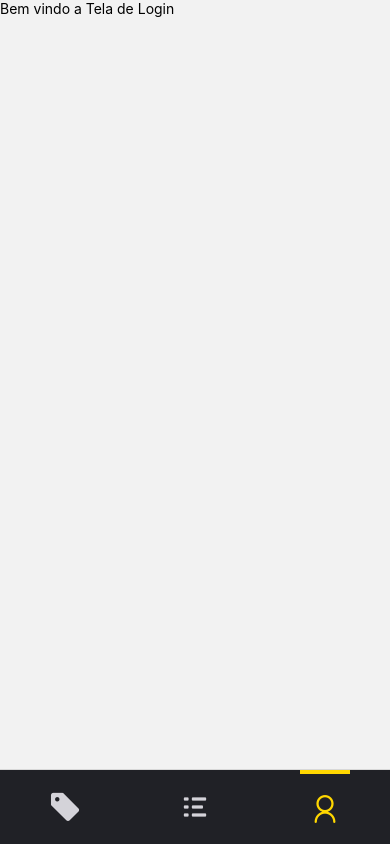
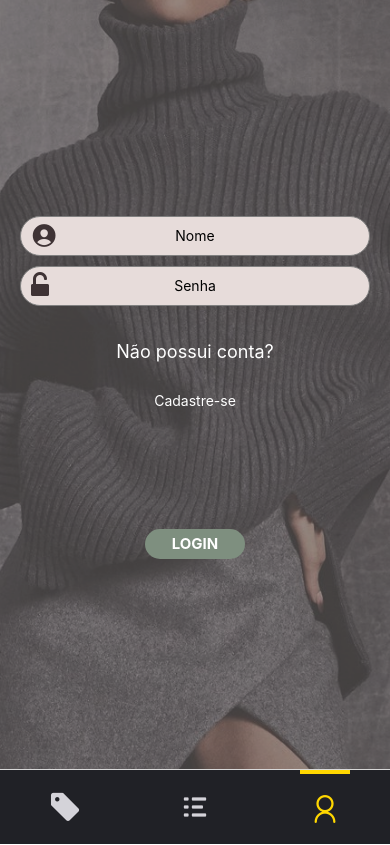
Before and after one commit to lucastere10/react-native-grupo6-trabalho-final, a React Native app: screen /Login in a window 390 px wide. Built offline with nearby package versions, Linux system fonts and the light colour scheme.

Commit message:
ADD: pagina de login

```diff
--- a/package.json
+++ b/package.json
@@ -18,7 +18,10 @@
     "react": "18.2.0",
     "react-native": "0.72.6",
     "react-native-paper": "^5.11.1",
-    "typescript": "^5.1.3"
+    "typescript": "^5.1.3",
+    "react-native-web": "~0.19.6",
+    "react-dom": "18.2.0",
+    "@expo/webpack-config": "^19.0.0"
   },
   "devDependencies": {
     "@babel/core": "^7.20.0"
--- a/src/screen/Login/index.tsx
+++ b/src/screen/Login/index.tsx
@@ -1,9 +1,48 @@
-import { View,Text } from "react-native"
+import React, { useState } from 'react';
+import { View, TextInput, TouchableOpacity, ImageBackground, Text } from 'react-native';
+import styles from './style';
+import { Ionicons, FontAwesome } from '@expo/vector-icons';
 
 export const Login = () => {
-  return(
-    <View>
-        <Text>Bem vindo a Tela de Login</Text>
-    </View>
-  )
-}
+  const [username, setUsername] = useState('');
+  const [password, setPassword] = useState('');
+
+  return (
+    <ImageBackground source={require('../../assets/loginBackground.png')} style={styles.backgroundImage}>
+      <View style={styles.container}>
+
+       <View style={styles.input}>
+       <Ionicons style={styles.icon}   name="person-circle" size={28} color="#3F3335"  />
+        <TextInput
+          style={{textAlign: 'center', width: '100%', paddingLeft: 30, paddingRight:30}}
+          placeholder="Nome"
+          value={username}
+          onChangeText={(text) => setUsername(text)}
+        /> <View></View>
+        </View>
+
+        <View style={styles.input}>
+        <FontAwesome style={styles.icon} name="unlock-alt" size={28} color="#3F3335" />
+        <TextInput
+          style={{textAlign: 'center', width: '100%', paddingLeft: 30, paddingRight:30 }}
+          placeholder="Senha"
+          secureTextEntry
+          value={password}
+          onChangeText={(text) => setPassword(text)}
+        /><View></View>
+        </View>
+
+        <View>
+          <Text style={styles.Letras} > Não possui conta? </Text>
+          <TouchableOpacity onPress={() => console.log('Redirecionar para a tela de cadastro')}>
+            <Text style={{ color: 'white',  textAlign:'center' }}>Cadastre-se</Text>
+          </TouchableOpacity>
+        </View>
+
+        <TouchableOpacity style={styles.Botao} onPress={() => console.log('Realizar login')}>
+          <Text style={{ color: 'white', textAlign:'center', fontSize: 15, fontWeight: 'bold' }}>LOGIN</Text>
+        </TouchableOpacity>
+      </View>
+    </ImageBackground>
+  );
+};
--- a/src/screen/Login/style.ts
+++ b/src/screen/Login/style.ts
@@ -0,0 +1,61 @@
+// style.ts
+import { StyleSheet } from 'react-native';
+
+const styles = StyleSheet.create({
+  backgroundImage: {
+    width: '100%',
+    height: '100%',
+  },
+  container: {
+    flex: 1,
+    justifyContent: 'center',
+    alignItems: 'center',
+  },
+  input: {
+    width: 350,
+    height: 40,
+    borderColor: 'gray',
+    borderWidth: 1,
+    marginVertical: 5,
+    paddingHorizontal: 10,
+    borderRadius: 30,
+    backgroundColor: '#E7DCDA',
+    flexDirection: 'row',
+    alignItems: 'center',
+    position: 'relative'
+  },
+  inputText: {
+    flex: 1,
+    marginLeft: 10,
+    textAlign: 'center',
+    borderWidth: 0
+  },
+  Botao: {
+    width: 100,
+    height: 30,
+    backgroundColor: '#7E8F7F',
+    borderRadius: 20,
+    justifyContent: 'center',
+    alignItems: 'center',
+    marginTop: 120,
+  },
+  botaoText: {
+    color: 'white',
+  },
+  Letras: {
+    color: '#fff',
+    marginVertical: 30,
+    fontSize: 18
+  },
+  cadastroText: {
+    color: 'white',
+    textAlign: 'center',
+    marginBottom: 10,
+  },
+  icon: {
+    position: 'absolute',
+    left: 10
+  }
+});
+
+export default styles;
```
Also changed, not shown: 1 other file (tests, documents, lock files or other folders).
